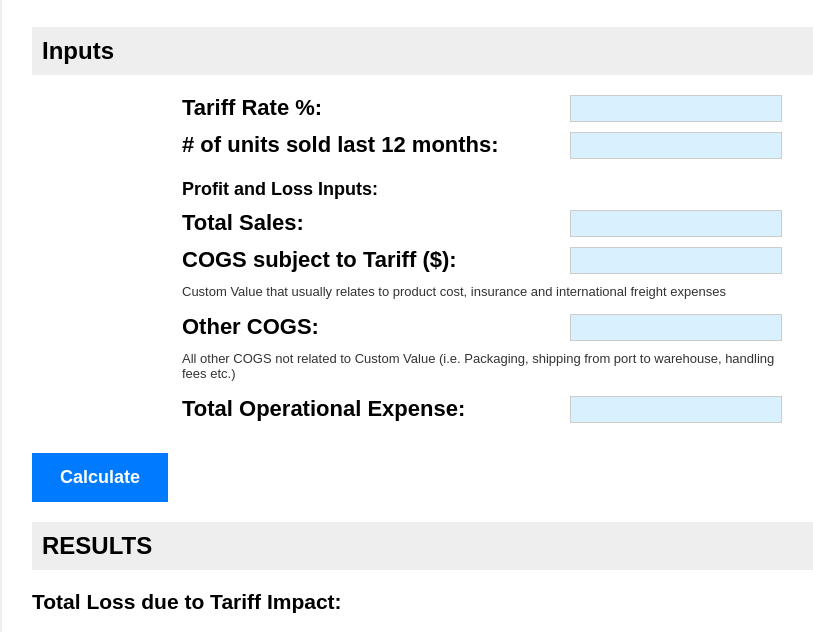
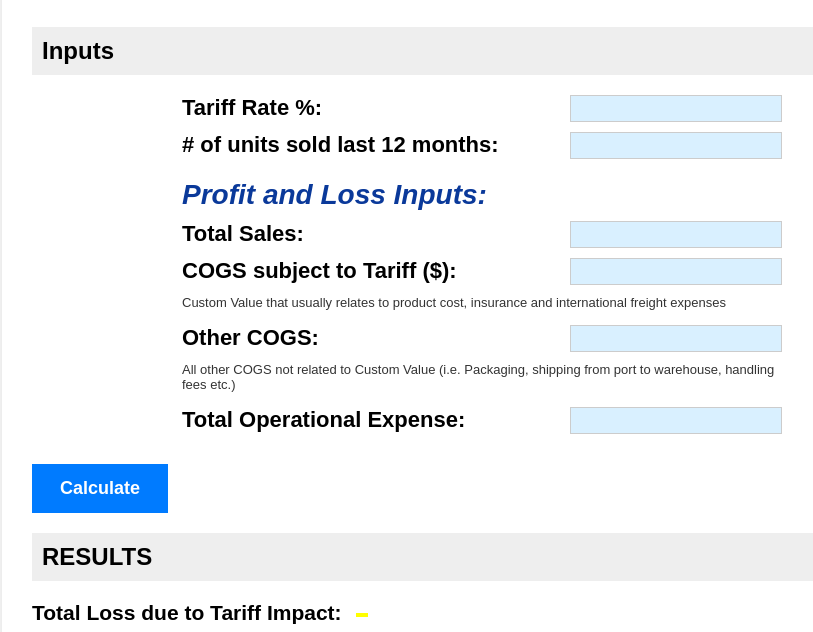
Before and after one commit to IValley11/tarifftest, a plain HTML site: page index.html in a window 1280 px wide. Shown: the part 159-791 px from the top of the page, without its empty margins (158-971 px from the left). Drawn offline with Linux system fonts and the light colour scheme.

Commit message:
Update index.html

```diff
--- a/index.html
+++ b/index.html
@@ -30,19 +30,29 @@
       margin: 10px auto;
       font-weight: bold;
     }
+    /* Profit and Loss Inputs heading updated to 28px italic and color */
     h3.pl-inputs {
-      font-size: 18px;
+      font-size: 28px;
+      font-style: italic;
+      color: #0A399A;
       text-align: left;
       max-width: 600px;
       margin: 20px auto 10px auto;
     }
-    /* Align loss label under RESULTS */
+    /* Align and style loss label/value under RESULTS */
     .results .loss-label {
       font-size: 21px;
       font-weight: bold;
-      display: block;
-      margin: 0;
+      display: inline-block;
+      margin-right: 10px;
       text-align: left;
+    }
+    .results .loss-value {
+      font-size: 21px;
+      background-color: yellow;
+      padding: 2px 6px;
+      display: inline-block;
+      vertical-align: middle;
     }
     /* Align P&L heading under RESULTS */
     h3.pl-before-after {
@@ -93,7 +103,10 @@
 
     <div class="results">
       <h2>RESULTS</h2>
-      <p><strong class="loss-label">Total Loss due to Tariff Impact:</strong> <span id="tariffCost"></span></p>
+      <p>
+        <strong class="loss-label">Total Loss due to Tariff Impact:</strong>
+        <span class="loss-value" id="tariffCost"></span>
+      </p>
 
       <h3 class="pl-before-after">Profit and Loss Before and After Tariffs:</h3>
       <table>
```
